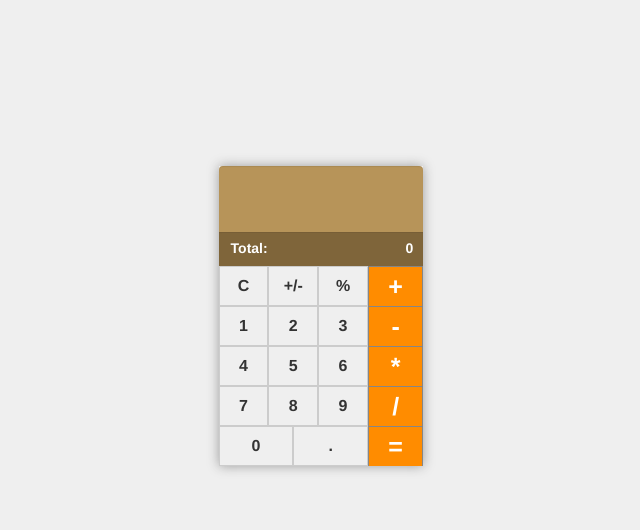
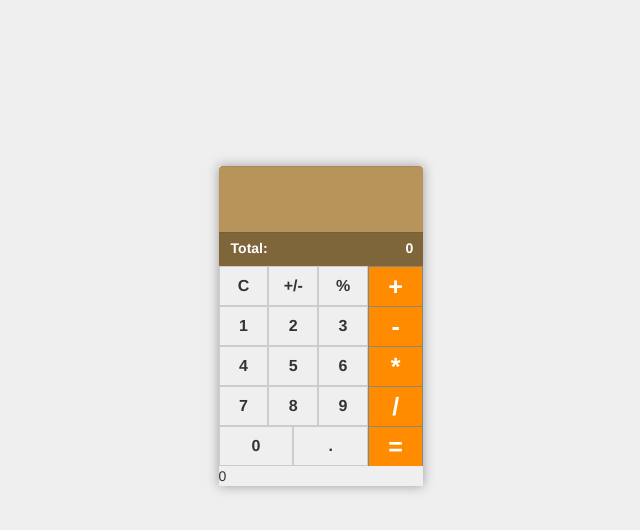
Before and after one commit to niladrimahato96/calculator, a React (Create React App) app: page / in a window 1280 px wide. Shown: the top 530 px of the page, without its empty margins (319-959 px from the left). Built offline with nearby package versions, Linux system fonts and the light colour scheme.

Commit message:
modified in debug.log and App.js

```diff
--- a/src/App.js
+++ b/src/App.js
@@ -73,7 +73,7 @@ class App extends React.Component{
         <div className="container" style={{ width : '16%', marginTop : '13%', marginBottom: '13%', paddingLeft : '0px', paddingRight : '0px', boxShadow : '0px 0px 11px #9c9c9c' }}>
           <Screen queryString={this.state.queryString} total={this.state.total}/>
           <Button buttonNumbers={this.buttonNumbers} onClick={this.makeString} buttonsSpecial={this.buttonsSpecial}/>
-
+          {this.state.test}
         </div>
     );
   }
```
Also changed, not shown: 1 other file (tests, documents, lock files or other folders).
